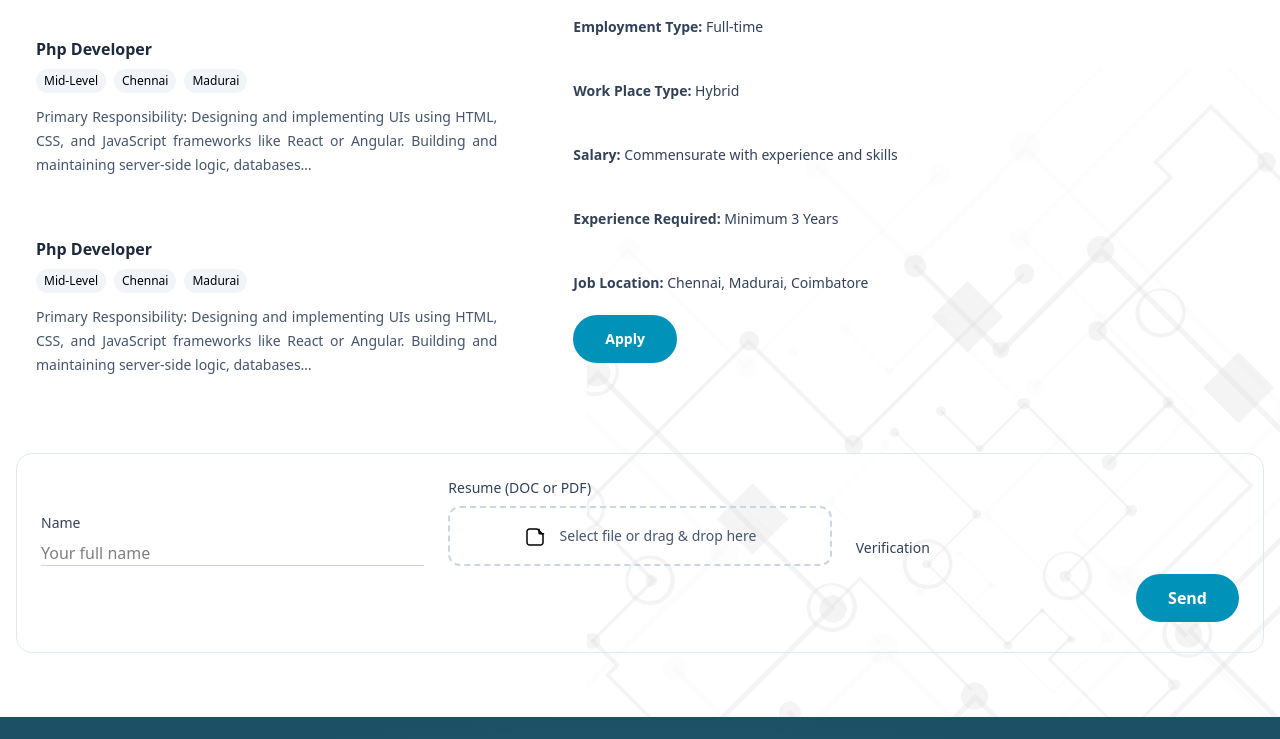
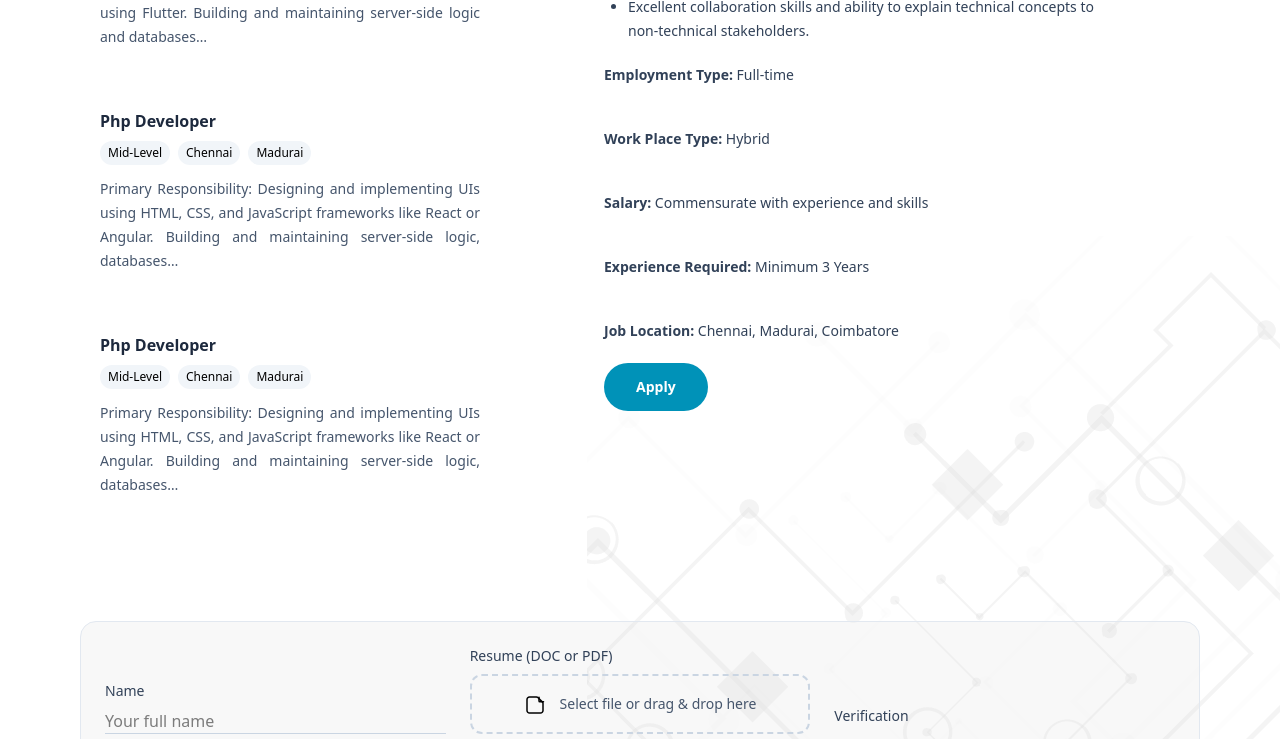
Before and after one commit to AbdoMoh96/ac-landing, a website built with Vite: page vacancies.html in a window 1280 px wide. Shown: the part 1260-1999 px from the top of the page. Built offline with nearby package versions, Linux system fonts and the light colour scheme.

Commit message:
added vacancies style fixes

```diff
--- a/vacancies.html
+++ b/vacancies.html
@@ -148,7 +148,7 @@
     </section>
     <!--hero section ends here -->
 
-    <header class="relative overflow-hidden bg-white mx-4">
+    <header class="relative overflow-hidden bg-white mx-4 lg:px-20 px-5">
         <diVacanciesv class="px-4 pt-14">
             <h1 class="font-outfit font-semibold text-[32px] text-[#00A1C5]">Vacancies</h1>
             <p class="mt-2 font-outfit font-normal text-[20px] text-[#1C5064]">
@@ -157,7 +157,7 @@
         </diVacanciesv>
     </header>
 
-    <section class="px-4 py-16 grid grid-cols-1 lg:grid-cols-12 gap-8">
+    <section class="lg:px-20 py-16 grid grid-cols-1 lg:grid-cols-12 gap-8 lg:gap-20 px-5">
 
         <!-- Left rail: roles list -->
         <section aria-label="Open Roles" class="lg:col-span-5 space-y-5">
@@ -274,7 +274,7 @@
 
         <!-- Application form -->
         <section id="apply" aria-label="Application Form" class="lg:col-span-12 mb-42 lg:mb-0">
-            <form class="mt-6 rounded-2xl border border-slate-200 shadow-card p-6 space-y-4 h-50" action="#" method="POST">
+            <form class="mt-6 rounded-2xl bg-[#D9D9D933] border border-slate-200 shadow-card p-6 space-y-4 h-50" action="#" method="POST">
                 <div class="grid md:grid-cols-3 gap-6 items-end">
                     <!-- Name -->
                     <label class="md:col-span-1 block">
```
